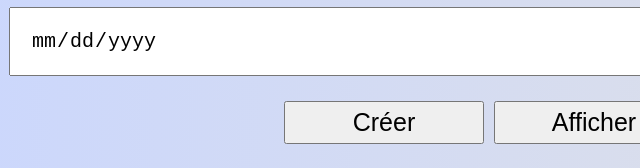
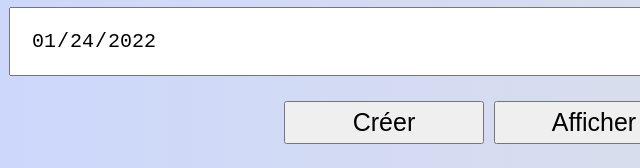
Before and after one commit to FuchsBastien/Cookies, a plain HTML site: page index.html in a window 1280 px wide. Shown: the part 267-435 px from the top of the page, 151-791 px from the left. Drawn offline with Linux system fonts and the light colour scheme.

Commit message:
date + 7 jours

```diff
--- a/app.js
+++ b/app.js
@@ -0,0 +1,14 @@
+//date d'aujourd'hui
+const today = new Date();
+console.log(today);
+//getTime donne la date d'aujourd'hui en ms auquel on ajoute le temps d'une semaine par multiplication
+const nextWeek = new Date(today.getTime() + 7 * 24 * 60 * 60 * 1000);
+console.log(nextWeek);
+//transforme l'objet date en chaine de caractères en  l'additionnant à une chaine de caractère 0 qu'on découpe en récupérant les caractères 9 à 11
+let day = ('0' + nextWeek).slice(9,11);
+//get month permet de récupérer le chiffe du mois, on rajoute 1 car décompte se fait de 0 à 11
+//slice (-2) découpe la chaine de caractères depuis la fin
+let month = ('0' + (nextWeek.getMonth() +1 )).slice(-2);
+let year = today.getFullYear();
+//.value = innerText pour mettre directement
+document.querySelector('input[type=date]').value = `${year}-${month}-${day}`;
--- a/style.css
+++ b/style.css
@@ -10,6 +10,7 @@ body {
 }
 h1 {
     text-align: center;
+    /* vw = 4 % de la largeur d'écran*/
     font-size: 4vw;
     margin: 30px 0;
 }
```
Also changed, not shown: index.html (+1 -0 lines).
